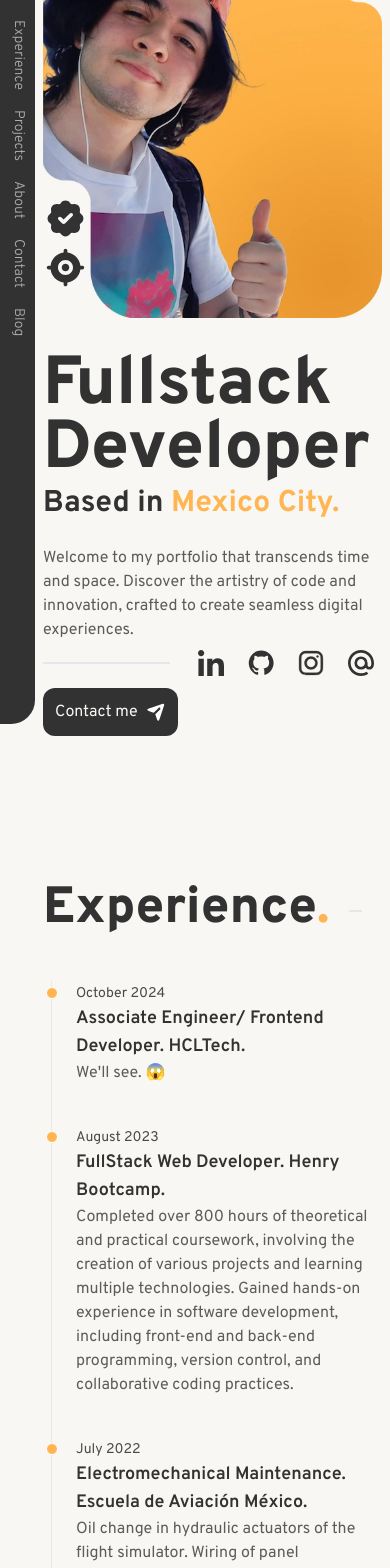
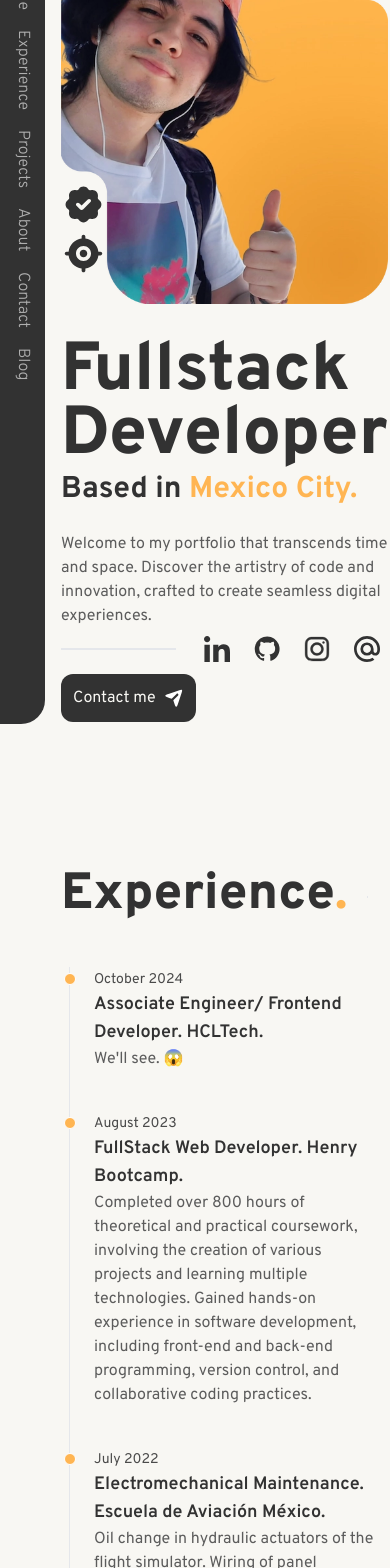
Before and after one commit to AlvarezMar/Portfolio-V2, a React (Vite) app: page / in a window 390 px wide. Shown: the part 120-1688 px from the top of the page. Built offline with nearby package versions, Linux system fonts and the light colour scheme.

Commit message:
style(views): add general padding

```diff
--- a/src/components/Sidebar.tsx
+++ b/src/components/Sidebar.tsx
@@ -6,18 +6,18 @@ function Sidebar(){
 
     return(
         <>
-        <aside className="bg-primary flex flex-col gap-2 items-center w-[35px] lg:w-[60px] h-screen mr-auto sticky top-0 rounded-r-3xl z-20 overflow-hidden">
+        <aside className="bg-primary flex flex-col gap-2 items-center w-[45px] lg:w-[60px] h-screen mr-auto sticky top-0 rounded-r-3xl z-20 overflow-hidden">
             <div className="pt-5">
                 <a href="#">
-                    <img src={logo} alt="Juan Carlos's logo, full stack developer" className="w-[25px] lg:w-[40px]"/>
+                    <img src={logo} alt="Juan Carlos's logo, full stack developer" className="w-[30px] lg:w-[40px]"/>
                 </a>
             </div>
 
             <ul className="flex flex-col pt-5 pb-36" id="links">
                 {navMenu.map((element) => (
-                    <li key={element} className="text-[#AFAFAF] text-sm lg:text-xl font-light" style={{writingMode:"vertical-rl", textOrientation:"mixed"}}>
+                    <li key={element} className="text-[#AFAFAF] lg:text-xl font-light" style={{writingMode:"vertical-rl", textOrientation:"mixed"}}>
                         <a href={element == "Home" ? "#" : `#${element}`}
-                            className="px-[6px] lg:px-3.5 py-2.5 lg:py-4 border-r-2 border-primary hover:text-primary dark:hover:text-primary_dark hover:border-accent hover:bg-[#e6e4e4] dark:hover:bg-background_dark transition-colors">
+                            className="px-[10.5px] lg:px-3.5 py-2.5 lg:py-4 border-r-2 border-primary hover:text-primary dark:hover:text-primary_dark hover:border-accent hover:bg-[#e6e4e4] dark:hover:bg-background_dark transition-colors">
                             {element}
                         </a>
                     </li>
--- a/src/views/About.tsx
+++ b/src/views/About.tsx
@@ -4,7 +4,7 @@ function About(){
 
     return (
         <>
-        <section className="max-w-[1200px] mx-auto px-2 sm:px-10" id="About">
+        <section className="max-w-[1200px] mx-auto px-4 sm:px-10" id="About">
             <div className="flex flex-col gap-4">
                 <div className="flex place-items-center mb-4">
                     <h1 className="text-6xl font-extrabold">About<span className="text-accent">.</span></h1>
--- a/src/views/Contact.tsx
+++ b/src/views/Contact.tsx
@@ -15,7 +15,7 @@ function Contact(){
 
     return (
         <>
-        <section className="max-w-[1200px] mx-auto text-center px-2 my-64" id="Contact">
+        <section className="max-w-[1200px] mx-auto text-center px-4 my-64" id="Contact">
 
             <div className="mb-6">
                 <h1 className="text-7xl lg:text-8xl font-bold">Contact<span className="text-accent">.</span></h1>
--- a/src/views/Experience.tsx
+++ b/src/views/Experience.tsx
@@ -5,7 +5,7 @@ function Experience(){
 
     return (
         <>
-        <section className="max-w-[1200px] mx-auto mt-10 mb-24 px-2 sm:px-10" id="Experience">
+        <section className="max-w-[1200px] mx-auto mt-10 mb-24 px-4 sm:px-10" id="Experience">
             <div className="flex place-items-center mb-8">
                 <h1 className="text-[51px] lg:text-6xl font-extrabold">Experience<span className="text-accent">.</span></h1>
                 <hr className="w-full mx-5 border-t-2 dark:border-hr_dark"/>
--- a/src/views/Home.tsx
+++ b/src/views/Home.tsx
@@ -9,7 +9,7 @@ function Home(){
 
     return (
         <>
-        <section className="max-w-[1200px] mx-auto px-2 flex flex-col-reverse lg:grid lg:grid-cols-[1fr_auto] place-items-center gap-9 lg:h-screen pb-24 lg:pb-52">
+        <section className="max-w-[1200px] mx-auto px-4 flex flex-col-reverse lg:grid lg:grid-cols-[1fr_auto] place-items-center gap-9 lg:h-screen pb-24 lg:pb-52">
             <div className="lg:text-end">
                 <h1 translate="no" className="text-[68px] lg:text-9xl font-extrabold lg:font-[900] leading-[4rem] lg:leading-[6.5rem] pb-1 lg:py-5">Fullstack Developer</h1>
                 <span className="text-3xl font-bold">Based in <span className="text-accent">Mexico City.</span></span>
--- a/src/views/Projects.tsx
+++ b/src/views/Projects.tsx
@@ -22,7 +22,7 @@ function Projects(){
 
     return (
         <>
-        <section className="max-w-[1200px] mx-auto mb-24 px-2 sm:px-10" id="Projects">
+        <section className="max-w-[1200px] mx-auto mb-24 px-4 sm:px-10" id="Projects">
             <div className="flex place-items-center mb-8">
                 <hr className="w-full mx-5 border-t-2 dark:border-hr_dark"/>
                 <h1 className="text-6xl font-extrabold whitespace-nowrap">Projects<span className="text-accent">.</span></h1>
```
